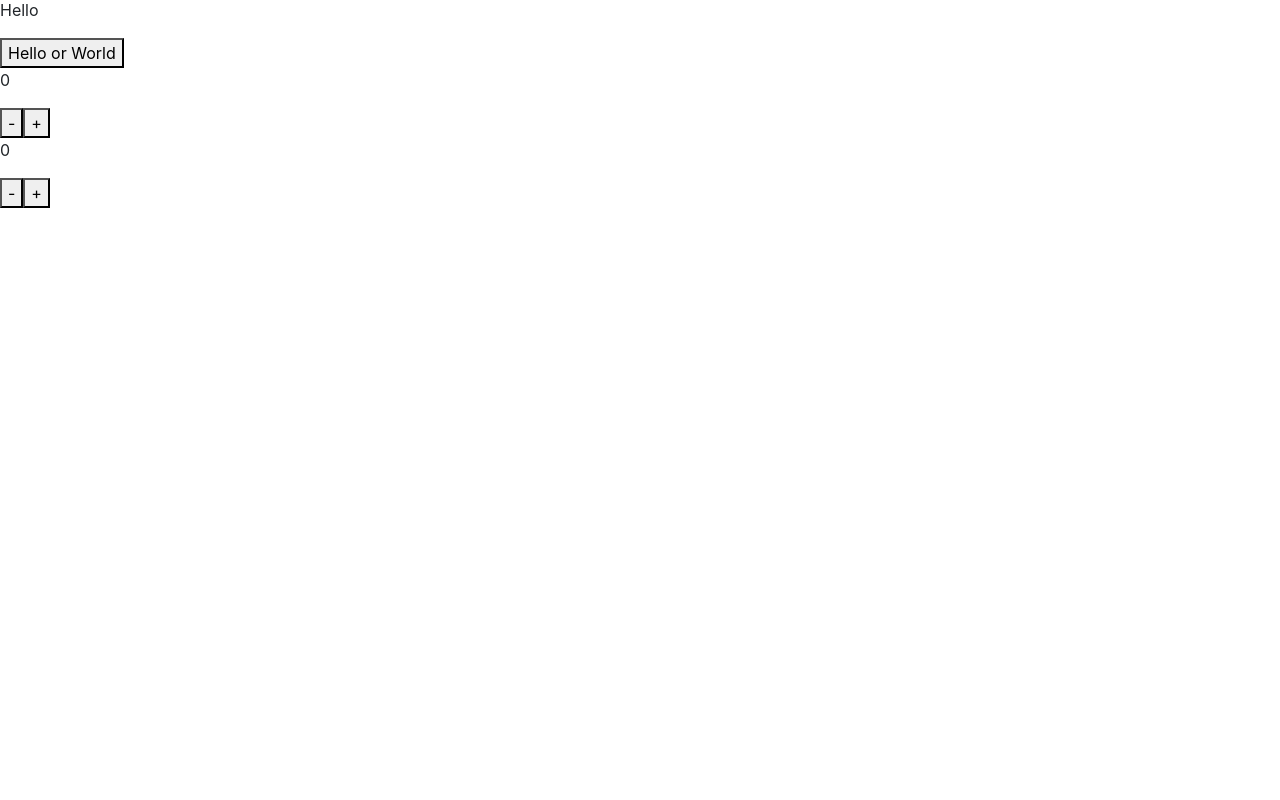
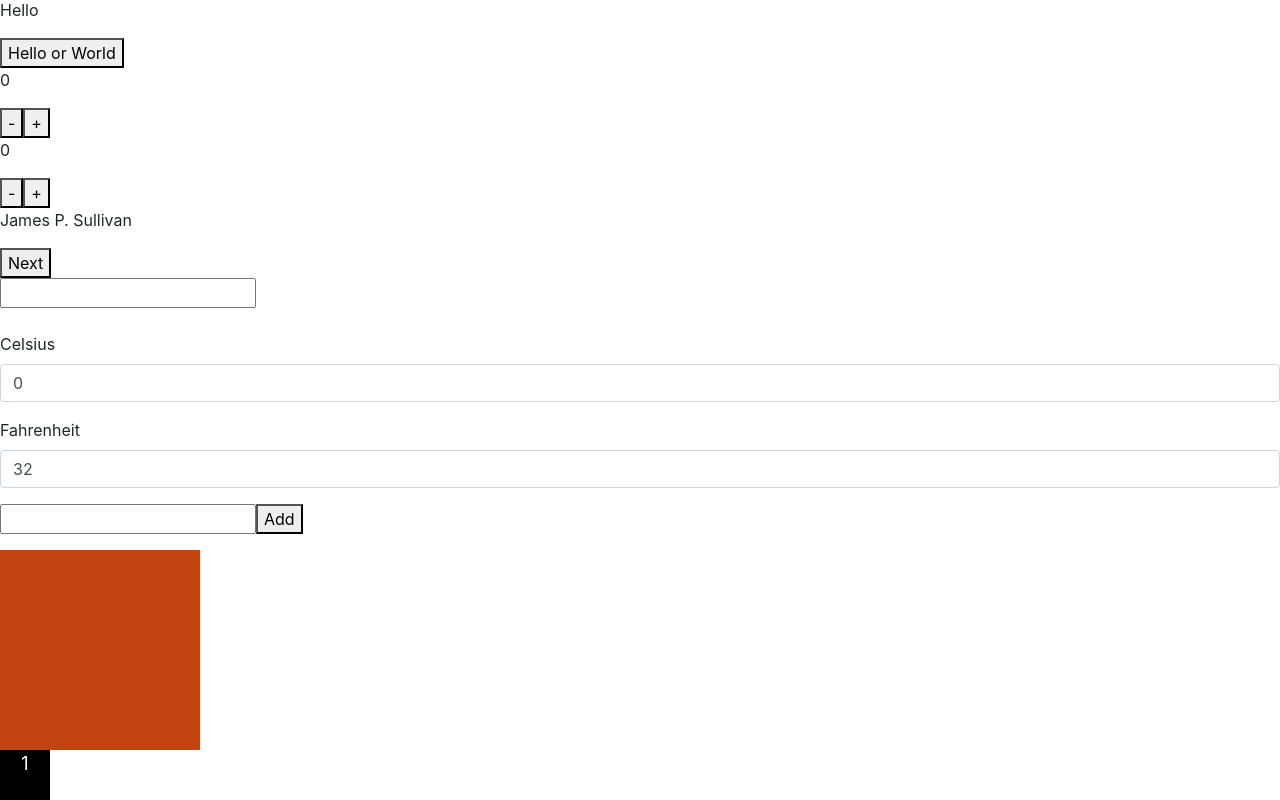
Before and after one commit to tomHall321/week-10, a React (Create React App) app: page / in a window 1280 px wide. Shown: the part 242-1042 px from the top of the page. Before the commit the page ends 800 px from the top, so only its background shows below. Built offline with nearby package versions, Linux system fonts and the light colour scheme.

Commit message:
hooks-modifications-after-solution-run-through

```diff
--- a/src/App.js
+++ b/src/App.js
@@ -3,6 +3,12 @@ import Square from "./hooks/Square.js";
 import ToggleText from "./hooks/ToggleText.js";
 import Counter from "./hooks/Counter.js";
 import StepCounter from "./hooks/StepCounter.js";
+import RollCall from "./hooks/RollCall.js";
+import PasswordStrength from "./hooks/PasswordStrength.js";
+import TempConverter from "./hooks/TempConverter.js";
+import List from "./hooks/List.js";
+import Colours from "./hooks/Colours.js";
+import Die from "./hooks/Die.js";
 
 function App() {
   return (
@@ -12,8 +18,20 @@ function App() {
         <ToggleText/>
         <Counter initial={ 50 } max={ 100 } />
         <StepCounter max={ 100 } step={ 5 } />
+        <RollCall names={ ["James P. Sullivan", "Mike Wazowski", "Boo", "Randall Boggs", "Roz", "Fungus"] }/>
+        <PasswordStrength/>
+        <TempConverter/>
+        <List/>
+        <Colours colours={ colours }></Colours>
+        <Die sides={ 6 }></Die>
     </>
   );
 }
-
+let colours = [
+  "#C14412",
+  "#EBB31A",
+  "#8F5318",
+  "#009EAD",
+  "#395967",
+];
 export default App;
--- /dev/null
+++ b/src/hooks/Colours.js
@@ -0,0 +1,16 @@
+import { useState } from "react";
+
+const Colours = ({ colours }) => {
+    const [ index, setIndex ] = useState(0);
+    const nextIndex = () => setIndex((index + 1) % colours.length);
+
+    return (
+        <div onClick={ nextIndex } style={ {
+            width: "200px",
+            height: "200px",
+            background: colours[index],
+        } } />
+    );
+};
+
+export default Colours;
--- /dev/null
+++ b/src/hooks/Die.js
@@ -0,0 +1,26 @@
+import { useState } from "react";
+
+const Die  = ({ sides }) => {
+    const [ value, setValue ] = useState(1);
+    const change = () => setValue(Math.floor(Math.random() * sides) + 1);
+
+    return (
+        <div
+            onClick={ change }
+            style={{
+                height: '50px',
+                width: '50px',
+                backgroundColor: 'black',
+                color: 'white',
+                textAlign: 'center',
+                fontSize: '18px'}}>
+            { value }
+        </div>
+    );
+}
+
+Die.defaultProps = {
+    sides: 6,
+};
+
+export default Die;
--- /dev/null
+++ b/src/hooks/List.js
@@ -0,0 +1,37 @@
+import { useState } from "react";
+
+const List = () => {
+    // controlled component
+    const [value, setValue] = useState("");
+    const handleChange = e => setValue(e.currentTarget.value);
+
+    // items
+    const [items, setItems] = useState([]);
+
+    const handleSubmit = e => {
+        e.preventDefault();
+        setValue("");
+        setItems([...items, value]);
+    };
+
+    return (
+        <>
+            <form onSubmit={ handleSubmit }>
+                <input
+                    onChange={ handleChange }
+                    value={ value }
+                />
+                <button>
+                    Add
+                </button>
+            </form>
+            <ul>
+                { items.map((item, i) => (
+                    <li key={ i }>{ item }</li>
+                )) }
+            </ul>
+        </>
+    );
+}
+
+export default List;
--- /dev/null
+++ b/src/hooks/PasswordStrength.js
@@ -0,0 +1,34 @@
+import { useState } from "react";
+
+const inputColour = length =>{
+
+    if (length === 0){
+        return {};
+    }
+    if (length < 9) {
+        return {background: "red"};
+    }
+    if (length < 16) {
+        return {background: "orange"};
+    }
+    return {background: "green"};
+}
+
+const PasswordStrength = () => {
+    const [ value, setValue ] = useState("");
+
+    const changePasswordInput = (e) => setValue(e.currentTarget.value);
+
+    return (
+        <div>
+            <input
+                style = { inputColour(value.length) }
+                onChange = { changePasswordInput }
+                value = { value }
+            />
+        </div>
+    );
+
+};
+
+export default PasswordStrength;
--- /dev/null
+++ b/src/hooks/RollCall.js
@@ -0,0 +1,17 @@
+import { useState } from "react";
+
+const RollCall = ({ names }) => {
+    const [ index, setIndex ] = useState(0);
+
+    const handleClick = () => setIndex(index === names.length - 1 ? 0 : index + 1);
+
+    return (
+        <>
+            <p>{ names[index] }</p>
+            <button onClick={ handleClick }>Next</button>
+        </>
+    );
+
+};
+
+export default RollCall;
--- a/src/hooks/StepCounter.js
+++ b/src/hooks/StepCounter.js
@@ -8,14 +8,14 @@ const StepCounter = ({ max, step }) => {
     return (
         <>
         <p>
-            { count }
+            {count}
         </p>
         <button
-            onClick={ handleClickDecrement }>
+            onClick={handleClickDecrement}>
             -
         </button>
         <button
-            onClick={ handleClickIncrement }>
+            onClick={handleClickIncrement}>
             +
         </button>
     </>
--- /dev/null
+++ b/src/hooks/TempConverter.js
@@ -0,0 +1,33 @@
+import { useState } from "react";
+
+const TempConverter = () => {
+    const [celsius, setCelsius] = useState("0");
+    const [fahrenheit, setFahrenheit] = useState("32");
+
+    const handleChangeCelsius = (e) => {
+        let value = +e.currentTarget.value;
+        setCelsius(`${value}`);
+        setFahrenheit((value * 1.8 + 32).toFixed(2));
+    };
+
+    const handleChangeFahrenheit = (e) => {
+        let value = +e.currentTarget.value;
+        setFahrenheit(`${value}`);
+        setCelsius(((value - 32) / 1.8).toFixed(2));
+    }
+
+    return (
+        <>
+            <div className="form-group mt-4">
+                <label>Celsius</label>
+                <input type="number" className="form-control" onChange={ handleChangeCelsius } value={ celsius } />
+            </div>
+            <div className="form-group">
+                <label>Fahrenheit</label>
+                <input type="number" className="form-control" onChange={ handleChangeFahrenheit } value={ fahrenheit } />
+            </div>
+        </>
+    );
+}
+
+export default TempConverter;
```
